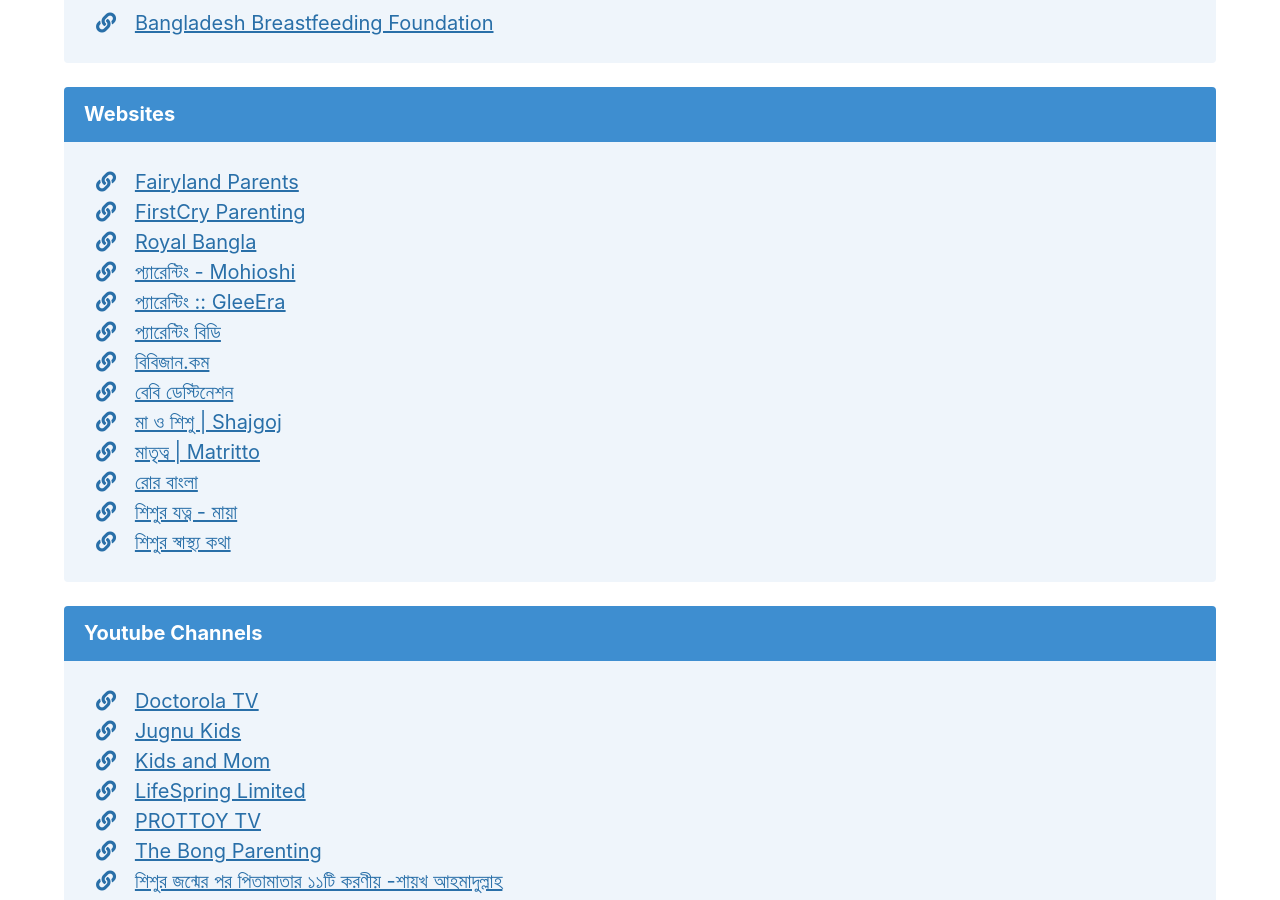
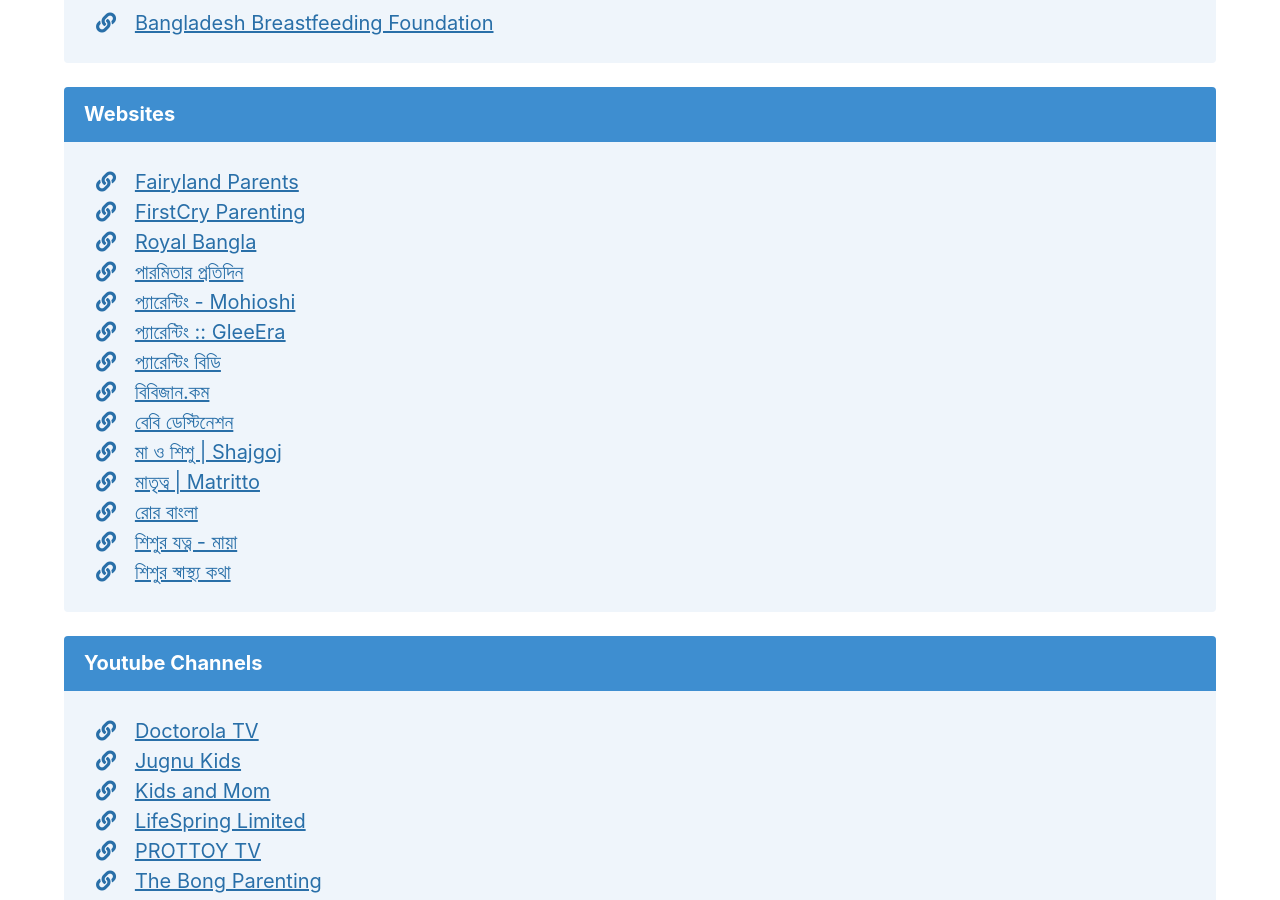
Before and after one commit to mdminhazulhaque/awesome-bangla-parenting, a Jekyll site: the page built from index.md, in a window 1280 px wide and 900 px high, scrolled down 1644 px. Built offline with Jekyll 4.4.1, drawn with Linux system fonts in a browser that asks for light colours.

Commit message:
Add পারমিতার প্রতিদিন

```diff
--- a/_data/parenting.json
+++ b/_data/parenting.json
@@ -43,6 +43,7 @@
         "Fairyland Parents": "https://myfairylandbd.com/",
         "FirstCry Parenting": "https://banglaparenting.firstcry.com/",
         "Royal Bangla": "https://www.royalbangla.com/parenting/",
+        "পারমিতার প্রতিদিন": "https://www.paromitarprotidin.com/premature-baby/",
         "\u09aa\u09cd\u09af\u09be\u09b0\u09c7\u09a8\u09cd\u099f\u09bf\u0982 - Mohioshi": "https://www.mohioshi.com/category/parenting/",
         "\u09aa\u09cd\u09af\u09be\u09b0\u09c7\u09a8\u09cd\u099f\u09bf\u0982 :: GleeEra": "http://gleeera.com/bangla/culture/guideline/57",
         "\u09aa\u09cd\u09af\u09be\u09b0\u09c7\u09a8\u09cd\u099f\u09bf\u0982 \u09ac\u09bf\u09a1\u09bf": "https://www.parenting.com.bd/",
```
